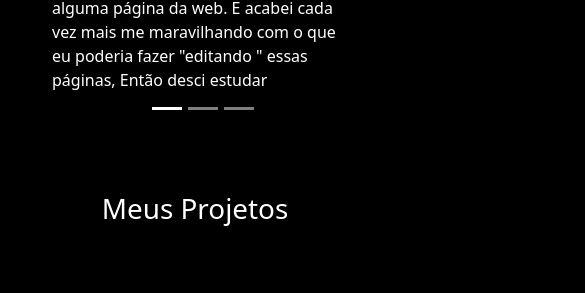
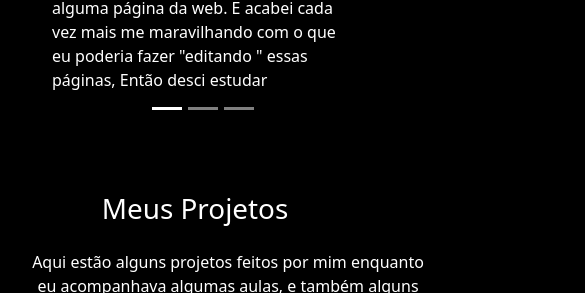
Before and after one commit to EvertonCordeiro1994/protifolio, a plain HTML site: page index.html in a window 390 px wide. Shown: the part 858-1151 px from the top of the page, 585 px wide, since content can reach past the window. Drawn offline with nearby package versions, Linux system fonts and the light colour scheme.

Commit message:
Update style.css

```diff
--- a/style.css
+++ b/style.css
@@ -141,7 +141,7 @@ body {
     }
 
     #text_projeto{
-        width: 4000px;
+        width: 400px;
         margin: auto;
     }
 
```
